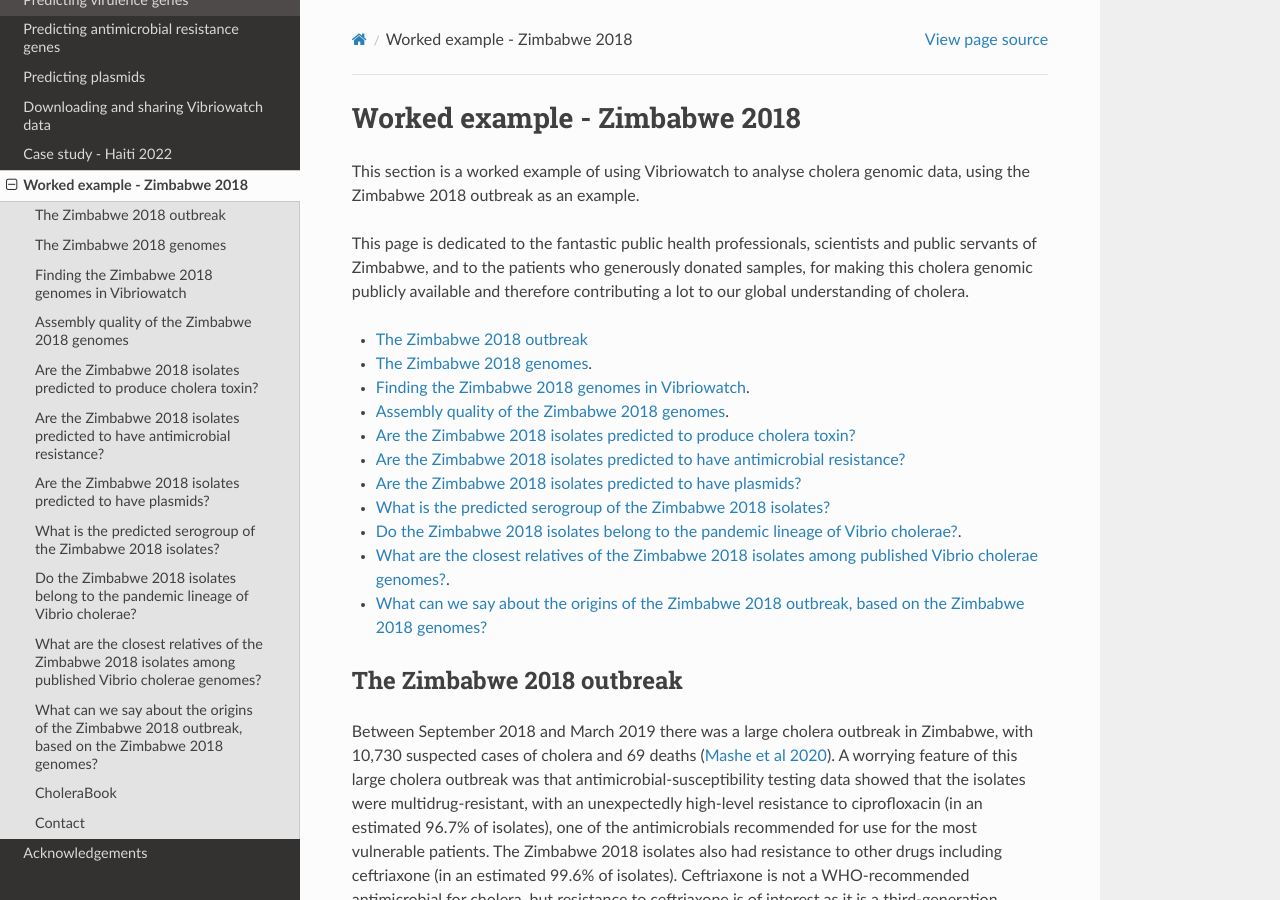
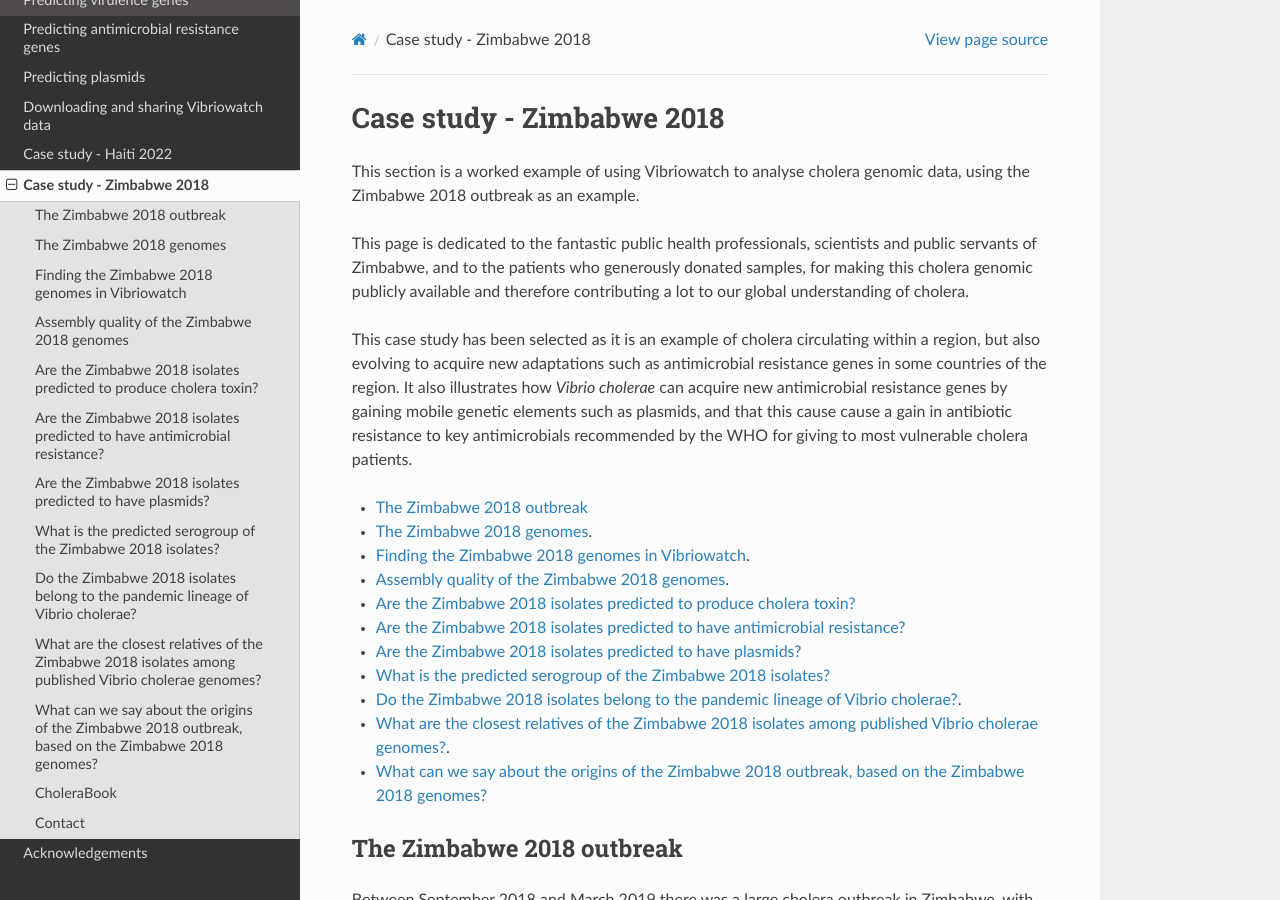
Before and after one commit to avrilcoghlan/vibriowatch, a Sphinx documentation site: the page built from docs/source/zimbabwe2018.rst, in a window 1280 px wide and 900 px high. Built offline with Sphinx 7.4.7 and the Read the Docs theme 3.1.0, drawn with Linux system fonts in a browser that asks for light colours.

Commit message:
Update zimbabwe2018.rst

```diff
--- a/docs/source/zimbabwe2018.rst
+++ b/docs/source/zimbabwe2018.rst
@@ -1,11 +1,16 @@
-Worked example - Zimbabwe 2018
-==============================
+Case study - Zimbabwe 2018
+==========================
 
 This section is a worked example of using Vibriowatch to analyse cholera genomic data, using the Zimbabwe 2018 outbreak as an example.
 
 This page is dedicated to the fantastic public health professionals, scientists and public servants of Zimbabwe, and to the patients
 who generously donated samples, for making this cholera genomic publicly available and therefore contributing a lot to our
 global understanding of cholera.
+
+This case study has been selected as it is an example of cholera circulating within a region, but also evolving to acquire new adaptations such
+as antimicrobial resistance genes in some countries of the region. It also illustrates how *Vibrio cholerae* can acquire new antimicrobial
+resistance genes by gaining mobile genetic elements such as plasmids, and that this cause cause a gain in antibiotic resistance to key
+antimicrobials recommended by the WHO for giving to most vulnerable cholera patients.
 
 * `The Zimbabwe 2018 outbreak`_
 * `The Zimbabwe 2018 genomes`_.
```
